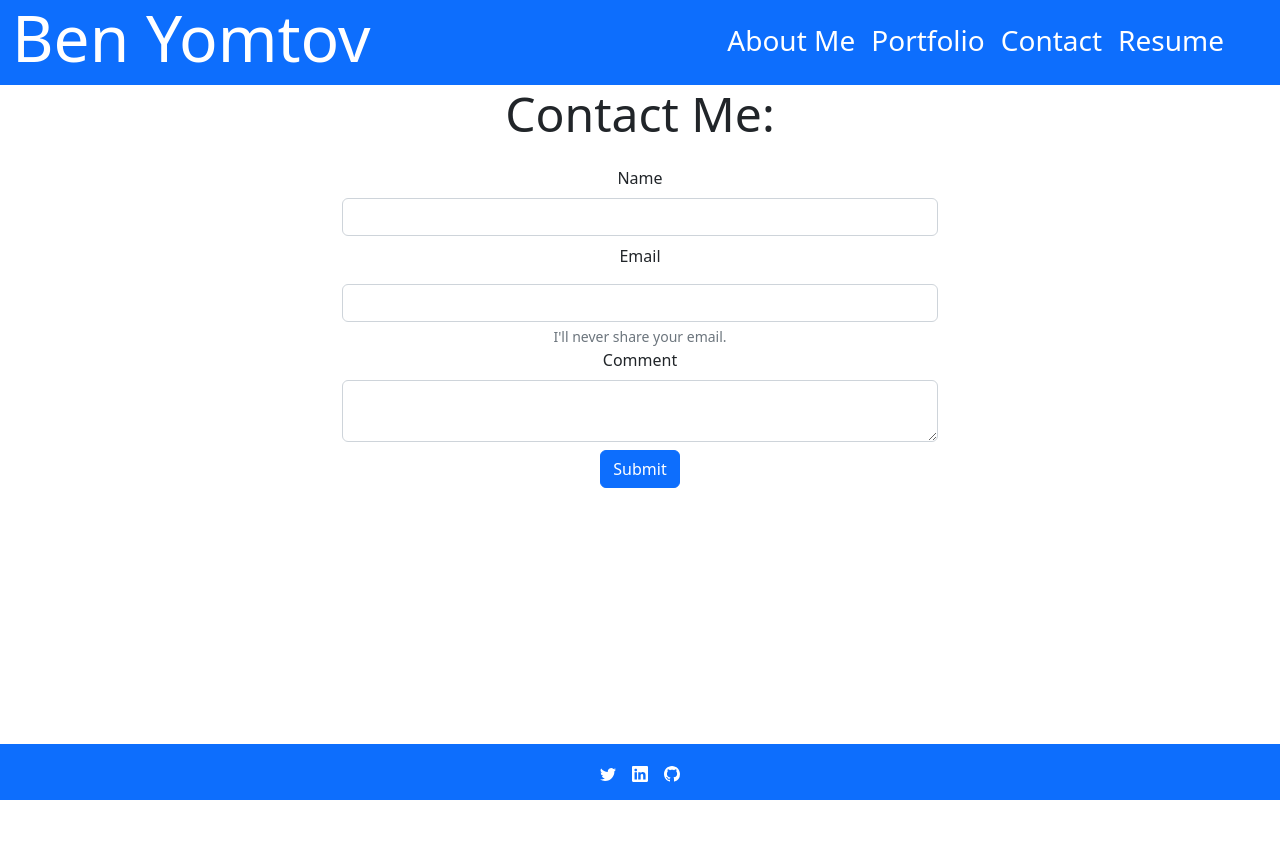
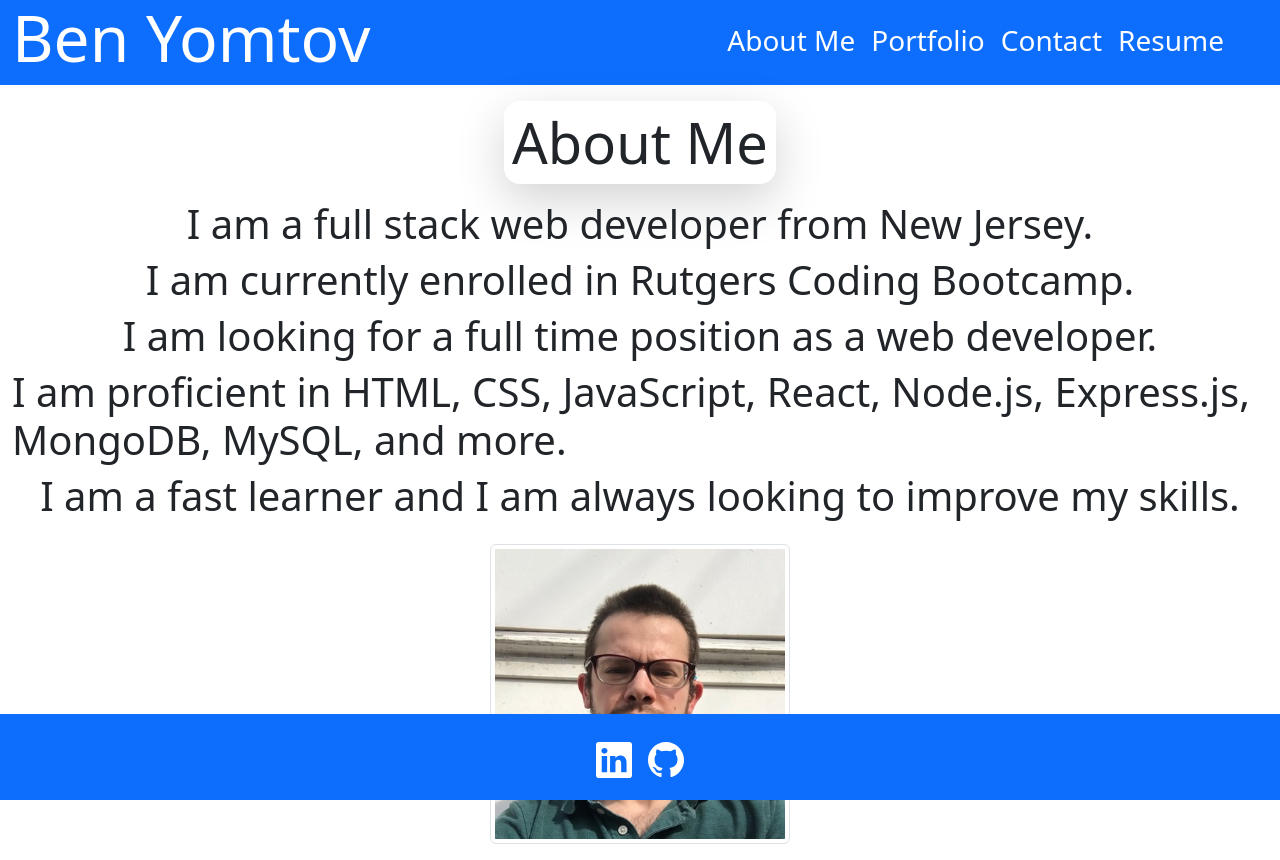
Before and after one commit to benyomtov/react-portfolio, a React (Create React App) app in the folder app/: page / in a window 1280 px wide. Before the commit the page ends 800 px from the top, so only its background shows below. Built offline with nearby package versions, Linux system fonts and the light colour scheme; the HTML template or start-up script is replaced by a standard one.

Commit message:
added readme and about page

```diff
--- a/app/src/components/About.js
+++ b/app/src/components/About.js
@@ -0,0 +1,15 @@
+import React from 'react';
+
+export default function About() {
+    return (
+        <div className='d-flex flex-column align-items-center'>
+            <h1 className="display-4 shadow-lg m-3 p-2 rounded-4">About Me</h1>
+            <h1 className="display-6">I am a full stack web developer from New Jersey.</h1>
+            <h1 className="display-6">I am currently enrolled in Rutgers Coding Bootcamp.</h1>
+            <h1 className="display-6">I am looking for a full time position as a web developer.</h1>
+            <h1 className="display-6">I am proficient in HTML, CSS, JavaScript, React, Node.js, Express.js, MongoDB, MySQL, and more.</h1>
+            <h1 className="display-6">I am a fast learner and I am always looking to improve my skills.</h1>
+            <img className="img-thumbnail rounded m-3" style={{ width: "300px", height: "300px" }} src="./ben.jpg" />
+        </div>
+    );
+}
--- a/app/src/components/Footer.js
+++ b/app/src/components/Footer.js
@@ -4,12 +4,19 @@ import { BsLinkedin } from "react-icons/bs";
 import { BsGithub } from "react-icons/bs";
 
 export default function Footer() {
+
+    const styles = {
+        sizing: {
+            fontSize: '36px'
+        },
+    }
+
+
     return (
         <div className='footer row bg-primary p-3 fixed-bottom'>
             <div className='text-center'>
-                <a src="#" className="text-white px-2"><BsTwitter /></a>
-                <a src="#" className="text-white px-2"><BsLinkedin /></a>
-                <a src="#" className="text-white px-2"><BsGithub /></a>
+                <a style={styles.sizing} href="https://www.linkedin.com/in/benjamin-yomtov-5a857b16b" className="text-white px-2"><BsLinkedin /></a>
+                <a style={styles.sizing} href='https://github.com/benyomtov' className="text-white px-2"><BsGithub /></a>
             </div>
         </div>
     )
--- a/app/src/components/Main.js
+++ b/app/src/components/Main.js
@@ -8,7 +8,7 @@ import Resume from './Resume';
 
 export default function Main(){
 
-    const [currentPage, setCurrentPage] = useState('Contact');
+    const [currentPage, setCurrentPage] = useState('About');
 
     const renderPage = () => {
         if (currentPage === 'Portfolio') {
--- a/app/src/components/Project.js
+++ b/app/src/components/Project.js
@@ -8,6 +8,7 @@ export default function Project({ projects }) {
                     <div className="card shadow-lg p-2 rounded-4">
                         <h1>{project.name}</h1>
                         <img src='https://via.placeholder.com/150x150'></img>
+                        <a href={project.githublink} className="btn btn-primary">Github</a>
                     </div>
                 </a>
             ))}
--- a/app/src/components/projects.js
+++ b/app/src/components/projects.js
@@ -2,27 +2,33 @@ const projects = [
     {
         name: 'Board Game',
         github: 'https://benyomtov.github.io/board-game/',
+        githublink: 'https://github.com/benyomtov/board-game',
 
     },
     {
         name: 'Motivational Calendar',
         github: 'https://val-gee.github.io/weekly-task-manager/',
+        githublink: 'https://github.com/val-gee/weekly-task-manager',
     },
     {
         name: 'Daily Planner',
         github: 'https://benyomtov.github.io/Workday-Scheduler/',
+        githublink: 'https://github.com/benyomtov/Workday-Scheduler',
     },
     {
         name: 'Weather Dashboard',
         github: 'https://benyomtov.github.io/weather-dashboard/',
+        githublink: 'https://github.com/benyomtov/weather-dashboard',
     },
     {
         name: 'Coding Quiz',
         github: 'https://benyomtov.github.io/coding-quiz/',
+        githublink: 'https://github.com/benyomtov/coding-quiz',
     },
     {
         name: 'Quit Smoking App',
         github: 'https://group7-smokequitter.herokuapp.com/',
+        githublink: 'https://github.com/jsedlak/group7-project2'
     },
 ];
 
```
Also changed, not shown: app/public/ben.jpg (added).
